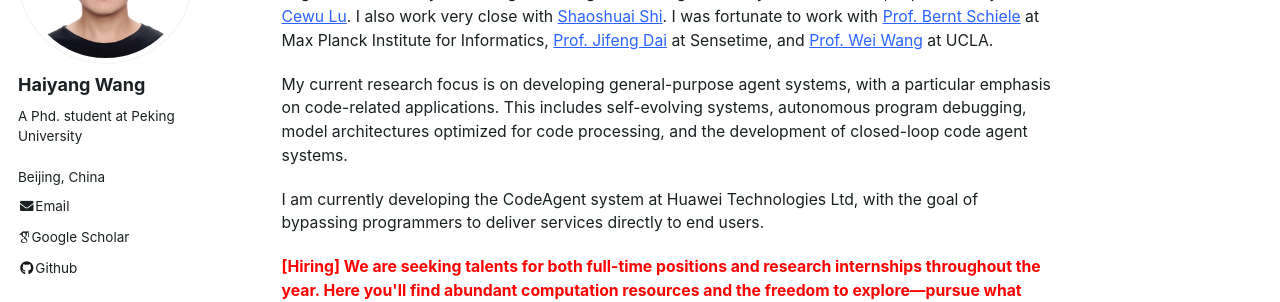
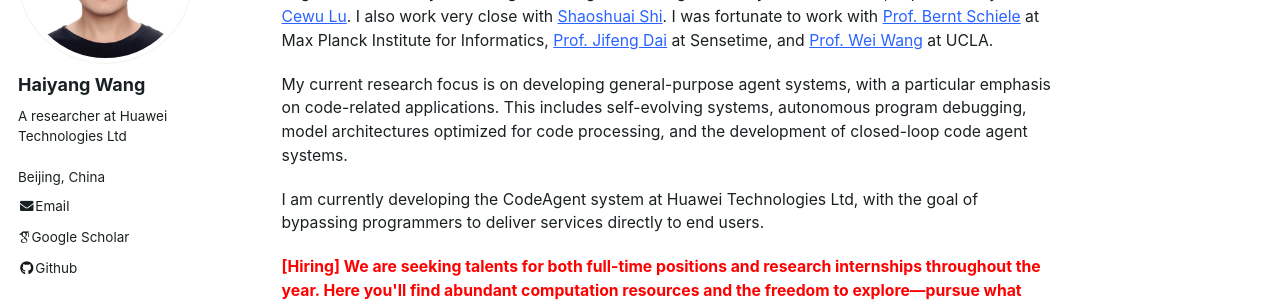
Before and after one commit to Haiyang-W/haiyang-w.github.io, a Jekyll site: the page built from _pages/about.md, in a window 1280 px wide. Shown: the part 226-528 px from the top of the page. Built offline with Jekyll 4.4.1, drawn with Linux system fonts in a browser that asks for light colours; some web fonts are replaced; comment, search, counter and statistics services are not loaded.

Commit message:
update config

```diff
--- a/_config.yml
+++ b/_config.yml
@@ -24,7 +24,7 @@ author:
   avatar           : "profile.png"
   name             : "Haiyang Wang"
   pronouns         : # example: "she/her"
-  bio              : "A Phd. student at Peking University"
+  bio              : "A researcher at Huawei Technologies Ltd"
   location         : "Beijing, China"
   employer         :
   uri              : # URL
```
